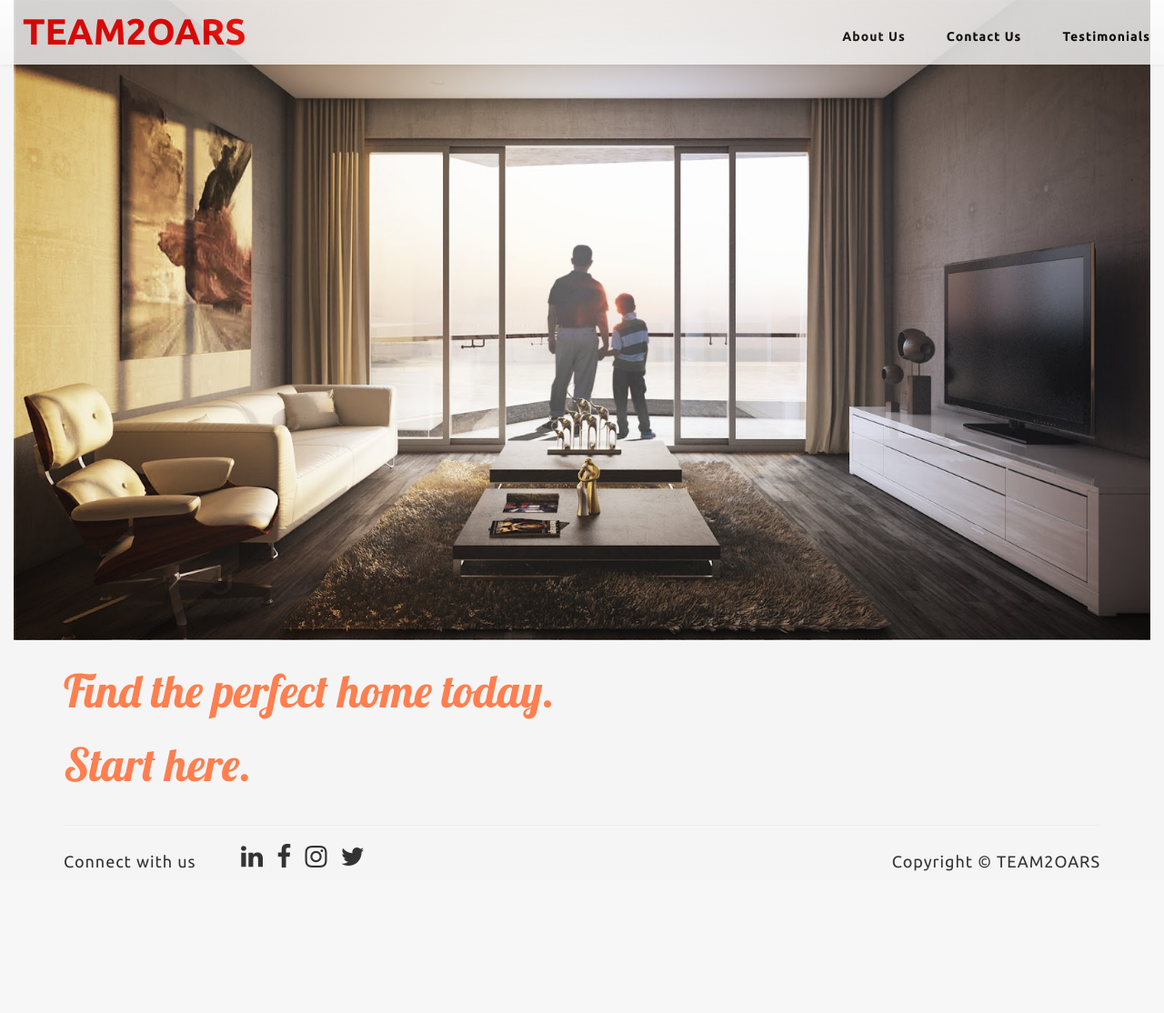
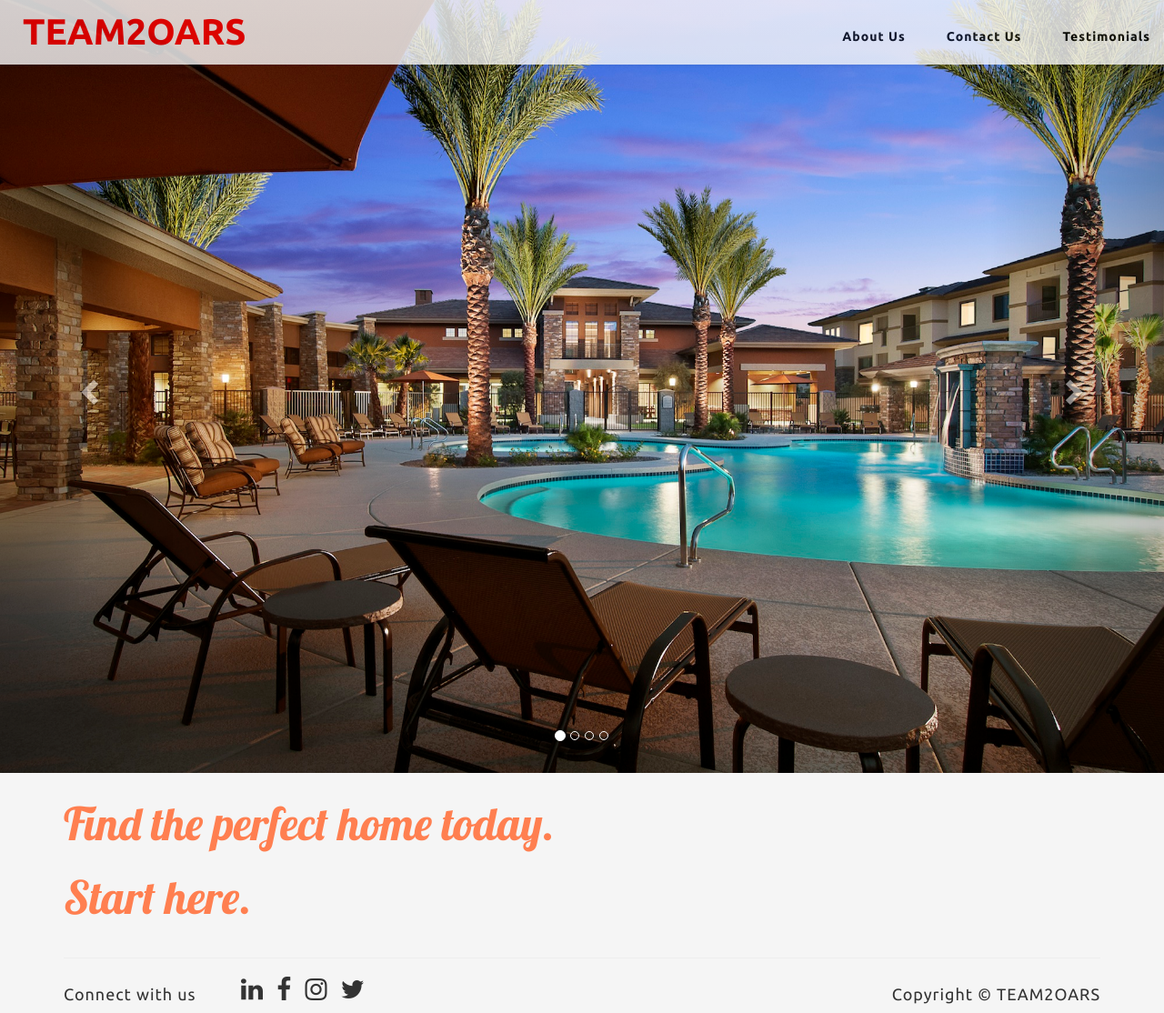
Before and after one commit to achernan/TEAM2OARS, a Django app: page / in a window 1280 px wide. Shown: the whole page at 91% size. Before the commit the page ends 958 px from the top, so only its background shows below. Run offline with Django 3.2, Linux system fonts and the light colour scheme; some libraries are stand-ins or nearby versions.

Commit message:
Added carousel to fp

```diff
--- a/TEAM2OARS_APP/templates/TEAM2OARS_APP/about_us.html
+++ b/TEAM2OARS_APP/templates/TEAM2OARS_APP/about_us.html
@@ -49,7 +49,7 @@
         <br>
 
         <!-- Row 1 of Team -->
-        <div class="row text-center">
+        <div class="row text-center text-style">
             <div class="col-sm-4">
                 <img class="img-responsive img-circle img-centered" src="{% static 'images/puppy.jpg' %}" alt="puppy" width="400" height="300">
                 <h4>Ana Hernandez</h4>
--- a/TEAM2OARS_APP/templates/TEAM2OARS_APP/front_page.html
+++ b/TEAM2OARS_APP/templates/TEAM2OARS_APP/front_page.html
@@ -4,10 +4,12 @@
 <html lang="en">
 
 <head>
+    <title>TEAM2OARS</title>
     <meta charset="utf-8">
     <meta name="viewport" content="width=device-width, initial-scale=1">
-    <title>TEAM2OARS</title>
 
+
+    <!--Bootstrap, CSS stylesheets-->
     <link rel="stylesheet" href="//maxcdn.bootstrapcdn.com/bootstrap/3.2.0/css/bootstrap.min.css">
     <link rel="stylesheet" href="//maxcdn.bootstrapcdn.com/bootstrap/3.2.0/css/bootstrap-theme.min.css">
     <!--Font-Awesome stylesheet-->
@@ -17,17 +19,49 @@
     <link rel="stylesheet" type="text/css" href="//fonts.googleapis.com/css?family=Lobster" />
     <link rel="stylesheet" href="{% static 'css/front_page.css' %}">
 
-    <div class="container-fluid">
-        <img class="img-responsive center-block" src="{% static 'images/front1.jpg' %}" alt="home page apt">
+
+<!--Carousel-->
+    <div id="carousel" class="carousel slide" data-ride="carousel">
+        <!-- Menu -->
+        <ol class="carousel-indicators">
+            <li data-target="#carousel" data-slide-to="0" class="active"></li>
+            <li data-target="#carousel" data-slide-to="1"></li>
+            <li data-target="#carousel" data-slide-to="2"></li>
+            <li data-target="#carousel" data-slide-to="3"></li>
+        </ol>
+
+        <!-- Items -->
+        <div class="carousel-inner">
+
+            <div class="item active">
+                <img src="{% static 'images/pool.jpg' %}" alt="Slide 1" />
+            </div>
+            <div class="item">
+                <img src="{% static 'images/gym.jpg' %}" alt="Slide 2" />
+            </div>
+            <div class="item">
+                <img src="{% static 'images/kitchen.jpg' %}" alt="Slide 3" />
+            </div>
+            <div class="item">
+                <img src="{% static 'images/bedroom.jpg' %}" alt="Slide 3" />
+            </div>
+        </div>
+        <a href="#carousel" class="left carousel-control" data-slide="prev">
+            <span class="glyphicon glyphicon-chevron-left"></span>
+        </a>
+        <a href="#carousel" class="right carousel-control" data-slide="next">
+            <span class="glyphicon glyphicon-chevron-right"></span>
+        </a>
     </div>
 
-
+    <!--For Carousel-->
+    <script src="https://ajax.googleapis.com/ajax/libs/jquery/1.11.2/jquery.min.js"></script>
+    <script src="https://maxcdn.bootstrapcdn.com/bootstrap/3.3.4/js/bootstrap.min.js"></script>
 
 </head>
 
-<body class="img img-responsive">
+<body>
     <div class="container">
-
         <!-- Navigation at top of page -->
         <nav class="navbar navbar-default navbar-fixed-top">
             <div class="navbar-header">
--- a/TEAM2OARS_APP/templates/TEAM2OARS_APP/testimonials.html
+++ b/TEAM2OARS_APP/templates/TEAM2OARS_APP/testimonials.html
@@ -41,10 +41,7 @@
         <h1 class="text-center"> Testimonials</h1>
 
         <br>
-        <div class="row text-center">
-            <div class="col-sm-4">ANA</div>
-            <div class="col-sm-4">IDAM</div>
-        </div>
+
 
     </div>
 
```
Also changed, not shown: TEAM2OARS_APP/static/images/bedroom.jpg (added), TEAM2OARS_APP/static/images/gym.jpg (added), TEAM2OARS_APP/static/images/kitchen.jpg (added), TEAM2OARS_APP/static/images/pool.jpg (added).
